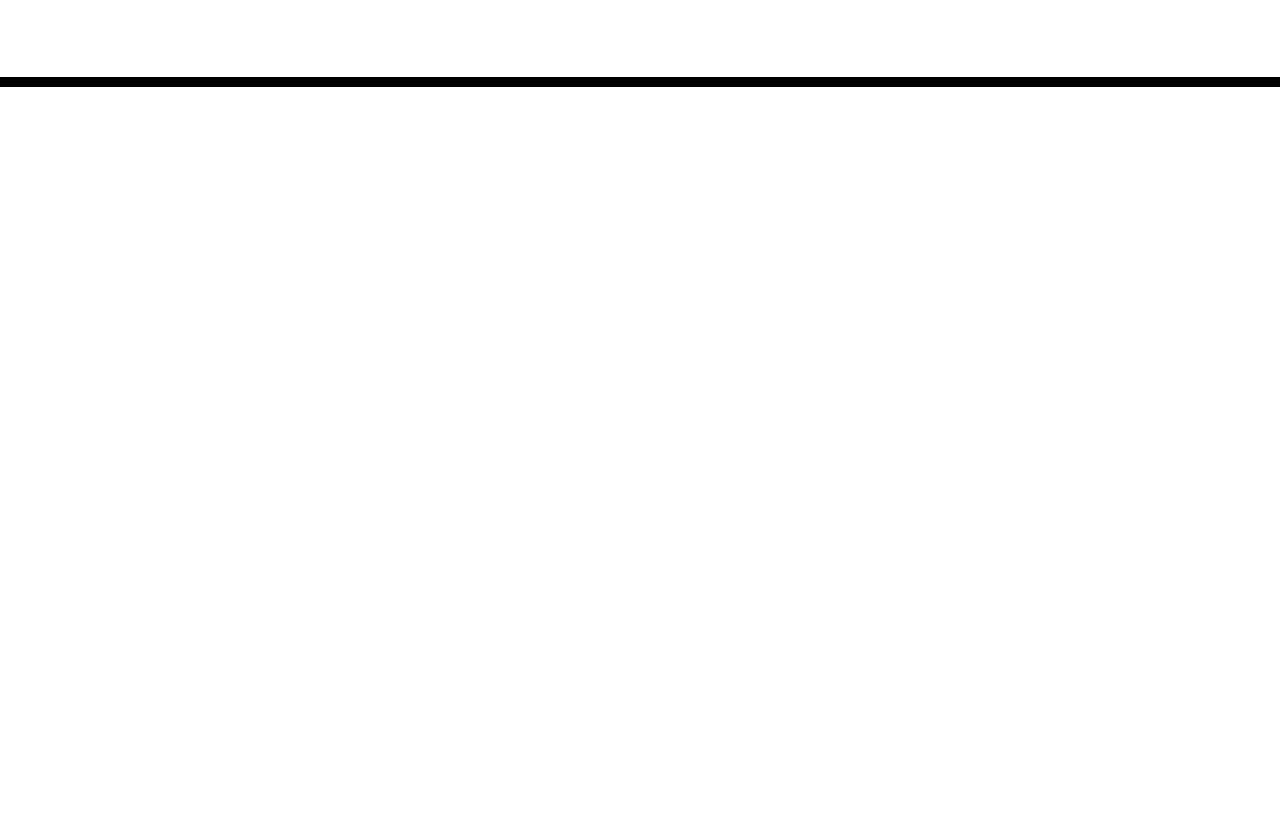
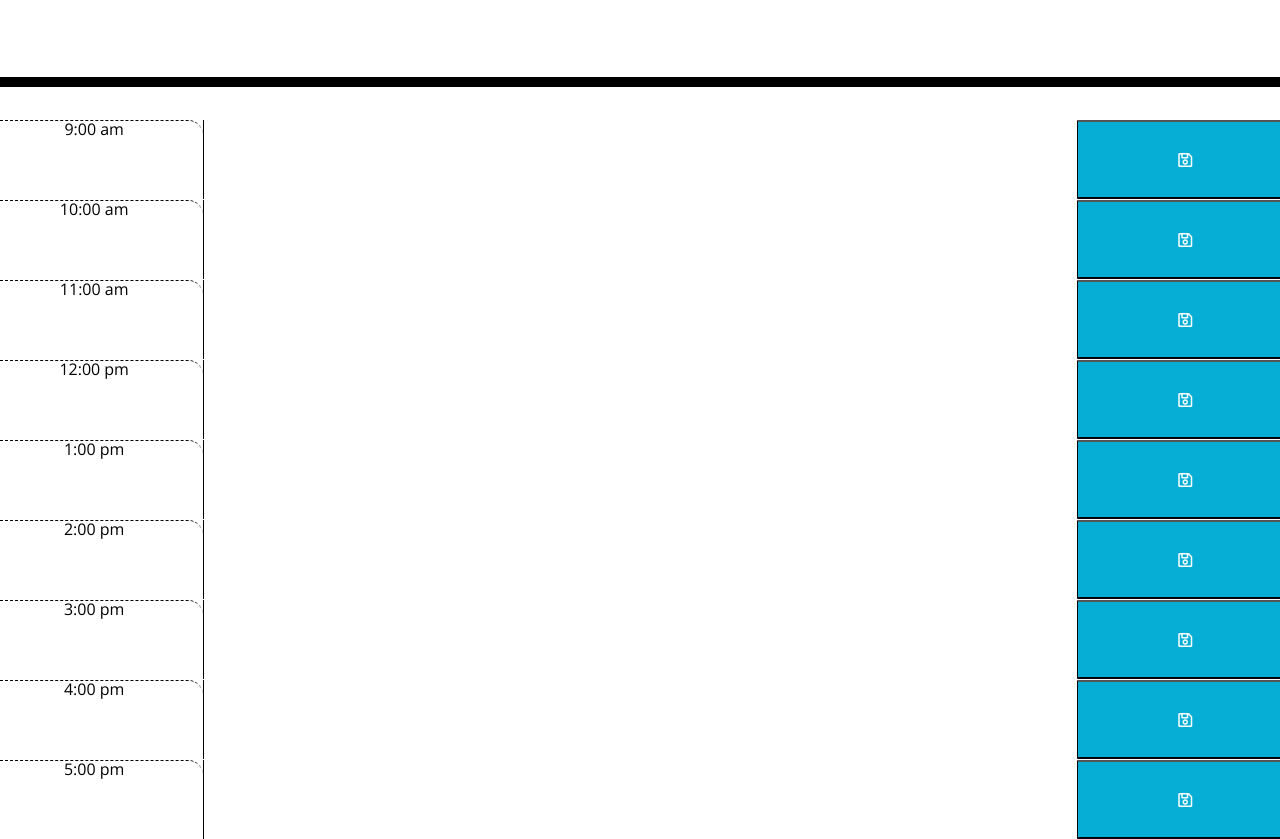
Before and after one commit to chaseyb/Work-Day-Scheduler, a plain HTML site: page index.html in a window 1280 px wide. Shown: the part 181-1020 px from the top of the page. Before the commit the page ends 800 px from the top, so only its background shows below. Drawn offline with nearby package versions, Linux system fonts and the light colour scheme.

Commit message:
Created Timeblocks

```diff
--- a/Assets/style.css
+++ b/Assets/style.css
@@ -2,6 +2,10 @@ body {
     font-family: 'Open Sans', sans-serif;
     font-size: 16px;
     line-height: 1;
+  }
+
+  .header {
+    text-align: center;
   }
 
   textarea{
--- a/index.html
+++ b/index.html
@@ -24,15 +24,80 @@
 
   <body>
     <header class="jumbotron">
-      <h1 class="display-3">Work Day Scheduler</h1>
-      <p class="lead">A simple calendar app for scheduling your work day</p>
+      <h1 class="display-3 text-center">Work Day Scheduler</h1>
+      <p class="lead text-center">A simple calendar app for scheduling your work day</p>
       <p id="currentDay" class="lead"></p>
     </header>
-    <div class="container">
-      <!-- Timeblocks go here -->
-    </div>
 
+    <!-- Timeblocks go here -->
+
+    <!-- 9:00 AM Timeblock-->
+    <div class="row">
+        <div class ="col-2 hour time-block">9:00 am</div>
+        <textarea id="9" class="col-8 input"></textarea>
+        <button class="col-2 saveBtn"><i class="far fa-save"></i></button>
+      </div>
+
+      <!-- 10:00 AM Timeblock-->
+      <div class="row">
+        <div class ="col-2 hour time-block">10:00 am</div>
+        <textarea id="10" class=" col-8 input"></textarea>
+        <button class="col-2 saveBtn"><i class="far fa-save"></i></button>
+      </div>
+
+      <!-- 11:00 AM Timeblock-->
+      <div class="row">
+        <div class ="col-2 hour time-block">11:00 am</div>
+        <textarea id="11" class=" col-8 input"></textarea>
+        <button class="col-2 saveBtn"><i class="far fa-save"></i></button>
+      </div>
+
+      <!-- 12:00 PM Timeblock-->
+      <div class="row">
+        <div class ="col-2 hour time-block">12:00 pm</div>
+        <textarea id="12" class=" col-8 input"></textarea>
+        <button class="col-2 saveBtn"><i class="far fa-save"></i></button>
+      </div>
+
+      <!-- 1:00 PM Timeblock-->
+      <div class="row">
+        <div class ="col-2 hour time-block">1:00 pm</div>
+        <textarea id="13" class=" col-8 input"></textarea>
+        <button class="col-2 saveBtn"><i class="far fa-save"></i></button>
+      </div>
+
+      <!-- 2:00 PM Timeblock-->
+      <div class="row">
+        <div class ="col-2 hour time-block">2:00 pm</div>
+        <textarea id="14" class="col-8 input"></textarea>
+        <button class="col-2 saveBtn"><i class="far fa-save"></i></button>
+      </div>
+
+      <!-- 3:00 PM Timeblock-->
+      <div class="row">
+        <div class ="col-2 hour time-block">3:00 pm</div>
+        <textarea id="15" class=" col-8 input"></textarea>
+        <button class="col-2 saveBtn"><i class="far fa-save"></i></button>
+      </div>
+
+      <!-- 4:00 PM Timeblock-->
+      <div class="row">
+        <div class ="col-2 hour time-block">4:00 pm</div>
+        <textarea id="16" class=" col-8 input"></textarea>
+        <button class="col-2 saveBtn"><i class="far fa-save"></i></button>
+      </div>
+
+      <!-- 5:00 PM Timeblock-->
+      <div class="row">
+        <div class ="col-2 hour time-block">5:00 pm</div>
+        <textarea id="17" class=" col-8 input"></textarea>
+        <button class="col-2 saveBtn"><i class="far fa-save"></i></button>
+      </div>
+  </div>
+
+    <!-- jquery -->
     <script src="https://code.jquery.com/jquery-3.4.1.min.js"></script>
+    <!-- moment.js -->
     <script src="https://cdnjs.cloudflare.com/ajax/libs/moment.js/2.24.0/moment.min.js"></script>
   </body>
 </html>
```
